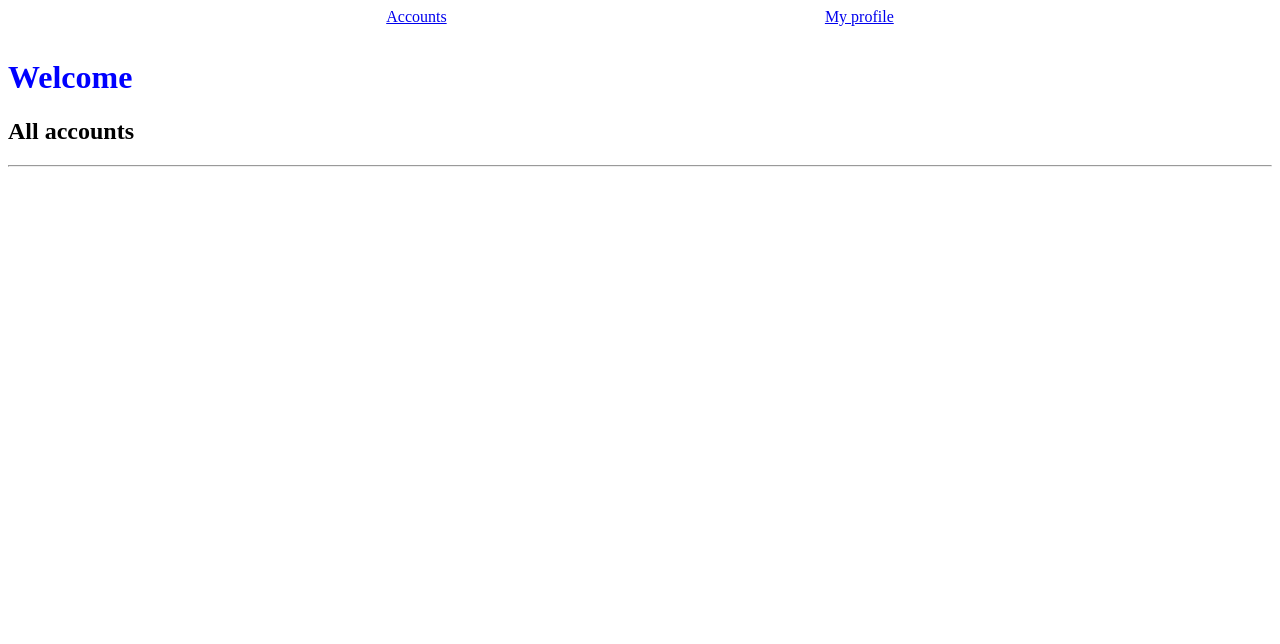
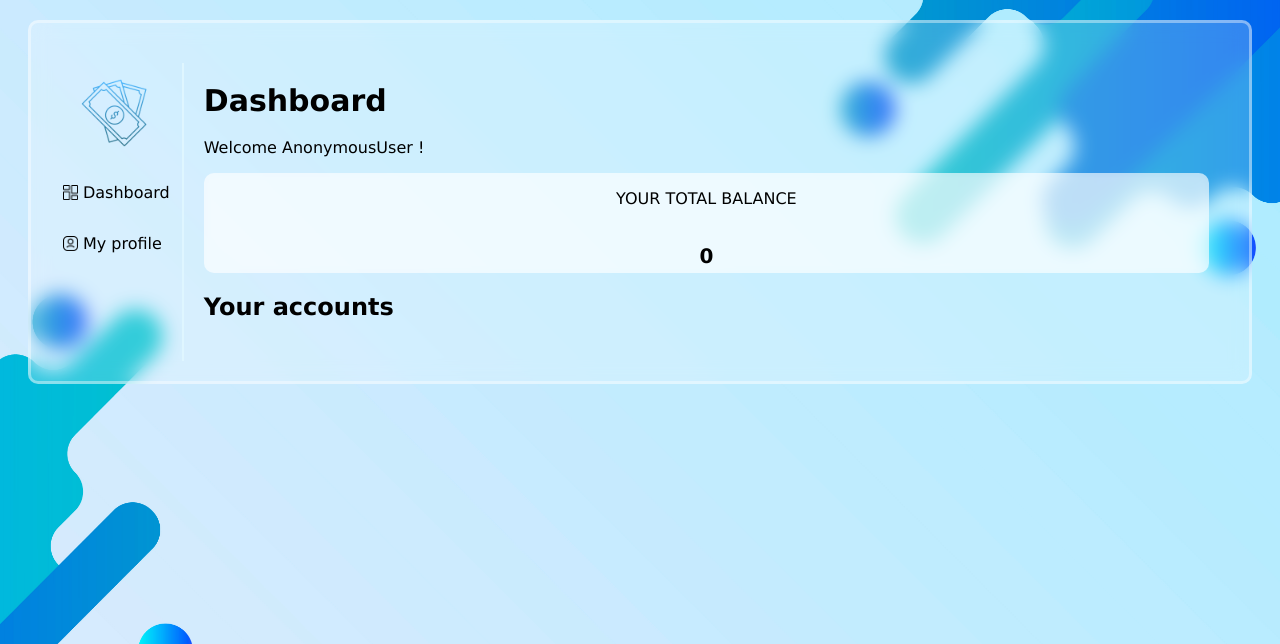
Before and after one commit to samlama111/KEA-Python-Django-Bank, a Django app: page / in a window 1280 px wide. Shown: the top 644 px of the page. Run offline with Django 4.2, Linux system fonts and the light colour scheme; some libraries are stand-ins or nearby versions.

Commit message:
design, total of all accounts

```diff
--- a/kea_bank/account_management_app/models.py
+++ b/kea_bank/account_management_app/models.py
@@ -2,6 +2,7 @@ from django.db import models, transaction
 from django.contrib.auth.models import User
 from django.db.models import Sum
 from django.core.exceptions import ValidationError
+from django.db.models import Sum
 
 class Customer(models.Model):
     user = models.OneToOneField(User, on_delete=models.CASCADE)
@@ -62,6 +63,7 @@ class Account(models.Model):
             Ledger.objects.create(account=target_account, is_creditor=True, amount=int(amount), note='', variable_symbol='')
             Ledger.objects.create(account=self, is_creditor=False, amount=-int(amount), note='', variable_symbol='')
 
+
 class Ledger(models.Model):
     account = models.ForeignKey(Account, on_delete=models.PROTECT)
     is_creditor = models.BooleanField(default=False)
--- a/kea_bank/account_management_app/static/style.css
+++ b/kea_bank/account_management_app/static/style.css
@@ -1,19 +1,122 @@
+:root{
+    --darkBlue: #06283D;
+    --coldBlue: #256D85;
+    --blue: #47B5FF;
+    --lightBlue: #DFF6FF;
+    --white: #fff;
+    --black: #000;
+}
+
+*{
+    box-sizing: border-box;
+}
+
+body{
+    font-family: Verdana, Geneva, Tahoma, sans-serif;
+    background-image: url("../static/images/background.jpg");
+    background-size: cover;
+}
 
 
-nav{
+
+
+main{
     display: flex;
     flex-direction: row;
-    justify-content: space-evenly;
-    height: 30px;
-    background-color: white;
-    top: 0;
+    margin: 20px 20px 20px 20px;
+    padding: 20px 20px 20px 20px;
+    background: rgba(255, 255, 255, 0.2);
+    border: 3px solid rgba(255, 255, 255, 0.4);
+    backdrop-filter: blur(10px);
+    border-radius: 10px;
+    height: 100%;
+}
+
+h1{
+    color: var(--black);
+    font-size: 30px;
+}
+
+
+.navigation{
+    display: flex;
+    flex-direction: column;
+    justify-content: flex-start;
+    width: 150px;
+    align-items: center;
+    margin-top: 20px;
+    border-right: 2px solid var(--lightBlue);
+}
+
+#logo{
+    width: 100px;
+}
+
+#nav{
+    font-size: 16px;
+    margin-bottom: 20px;
+    text-decoration: none;
+    color: var(--black);
+}
+
+
+.link-wrapper{
+    display: flex;
+    flex-direction: row;
+    align-items: center;
+}
+
+#icon{
+    width: 20px;
+    height: 15px;
+    padding-right: 5px;
+}
+
+.content{
+    padding: 20px 20px 20px 20px;
     width: 100%;
 }
 
-a{
-    font-size: 16px;
+.account-wrapper{
+    width: 100%;
 }
 
-.heading{
-    color: blue;
+.total-balance{
+    background: rgba(255, 255, 255, 0.6);
+    backdrop-filter: blur(5px);
+    border-radius: 10px;
+    width: 100%;
+    height: 100px;
+    display: flex;
+    flex-direction: column;
+    align-items: center;
 }
+
+
+.total-balance p{
+    color: var(--black);
+}
+
+#amount_balance{
+    font-weight: 700;
+    font-size: 20px;
+}
+
+.account_number{
+    height: 50px;
+    width: 100%;
+    background: rgba(255, 255, 255, 0.6);
+    backdrop-filter: blur(5px);
+    border-radius: 10px;
+    margin-bottom: 15px;
+    padding-left: 10px;
+    padding-top: 15px;
+    cursor: pointer;
+}
+
+@media(max-width:1206px){
+    body{
+        background-image: url("../static/images/background-mobile.jpg");
+
+    }
+}
--- a/kea_bank/account_management_app/templates/account_management_app/base.html
+++ b/kea_bank/account_management_app/templates/account_management_app/base.html
@@ -13,14 +13,33 @@
 </head>
 <body>
 
-    <nav>
-        <a href="/">Accounts</a>
-        <a href="{% url 'account_management_app:my_profile' customer.id %}">My profile</a>
-    </nav>
+    <main >
+        <div class="navigation">
+            <a href="/">
+                <img id="logo" src="{% static 'images/logo.png' %}" alt="Logo">
+            </a>
+            <nav>
 
-    {% block content %}
-    {% endblock %}
+                <a id="nav" href="/">
+                    <div class="link-wrapper">
+                        <img id="icon" src="{% static 'images/dashboard.png' %}" alt="dashboard">
+                        <p>Dashboard</p>
+                    </div>
+                </a>
+                <a id="nav" href="{% url 'account_management_app:my_profile' customer.id %}">
+                    <div class="link-wrapper">
+                        <img id="icon" src="{% static 'images/user.png' %}" alt="dashboard">
+                        <p>My profile</p>
+                    </div>
+                </a>
+            </nav>
+        </div>
 
+        <div class="content">
+            {% block content %}
+            {% endblock %}
+        </div>
+    </main>
 
 </body>
 </html>
--- a/kea_bank/account_management_app/templates/account_management_app/index.html
+++ b/kea_bank/account_management_app/templates/account_management_app/index.html
@@ -1,17 +1,26 @@
 {% extends "account_management_app/base.html" %}
 {% block content %}
 
-<div>
-    <h1 class="heading">Welcome</h1>
+<div class="account-wrapper">
+    <h1>Dashboard</h1>
+    <p> Welcome {{customer}} !</p>
+
+    <div class="total-balance">
+        <p>YOUR TOTAL BALANCE</p>
+
+        <p id="amount_balance">{{total_balance}}</p>
+
+    </div>
+
 
 
 
     <div class="payment-list">
         <div class="accounts">
-            <h2>All accounts</h2>
+            <h2>Your accounts</h2>
             {% for account in accounts %}
 
-            <div id="{{account.account_number }}"
+            <div class="account_number" id="{{account.account_number }}"
                  class="clickable"
                  hx-get="{% url 'account_management_app:account_details' account.account_number %}"
                  hx-trigger="click"
@@ -21,7 +30,7 @@
             </div>
             {% endfor %}
 
-            <hr>
+
         </div>
 
     </div>
--- a/kea_bank/account_management_app/views.py
+++ b/kea_bank/account_management_app/views.py
@@ -1,13 +1,23 @@
 from django.shortcuts import render
 from . models import Account, Customer
 from django.core.exceptions import ObjectDoesNotExist
+from django.db.models import Sum
+
+
 
 def index(request):
     accounts = Account.objects.all()
+    accounts_balance_array = []
     customer = request.user
+
+    for account in accounts:
+        list_total = account.balance
+        accounts_balance_array.append(list_total)
+    total_balance = sum(accounts_balance_array)
     return render(request, 'account_management_app/index.html', {
         'accounts': accounts,
-        'customer': customer
+        'customer': customer,
+        'total_balance': total_balance
     })
 
 def loan(request, account_number):
```
Also changed, not shown: kea_bank/account_management_app/static/images/add.png (added), kea_bank/account_management_app/static/images/background-mobile.jpg (added), kea_bank/account_management_app/static/images/background.jpg (added), kea_bank/account_management_app/static/images/dashboard.png (added), kea_bank/account_management_app/static/images/logo.png (added), kea_bank/account_management_app/static/images/user.png (added).
